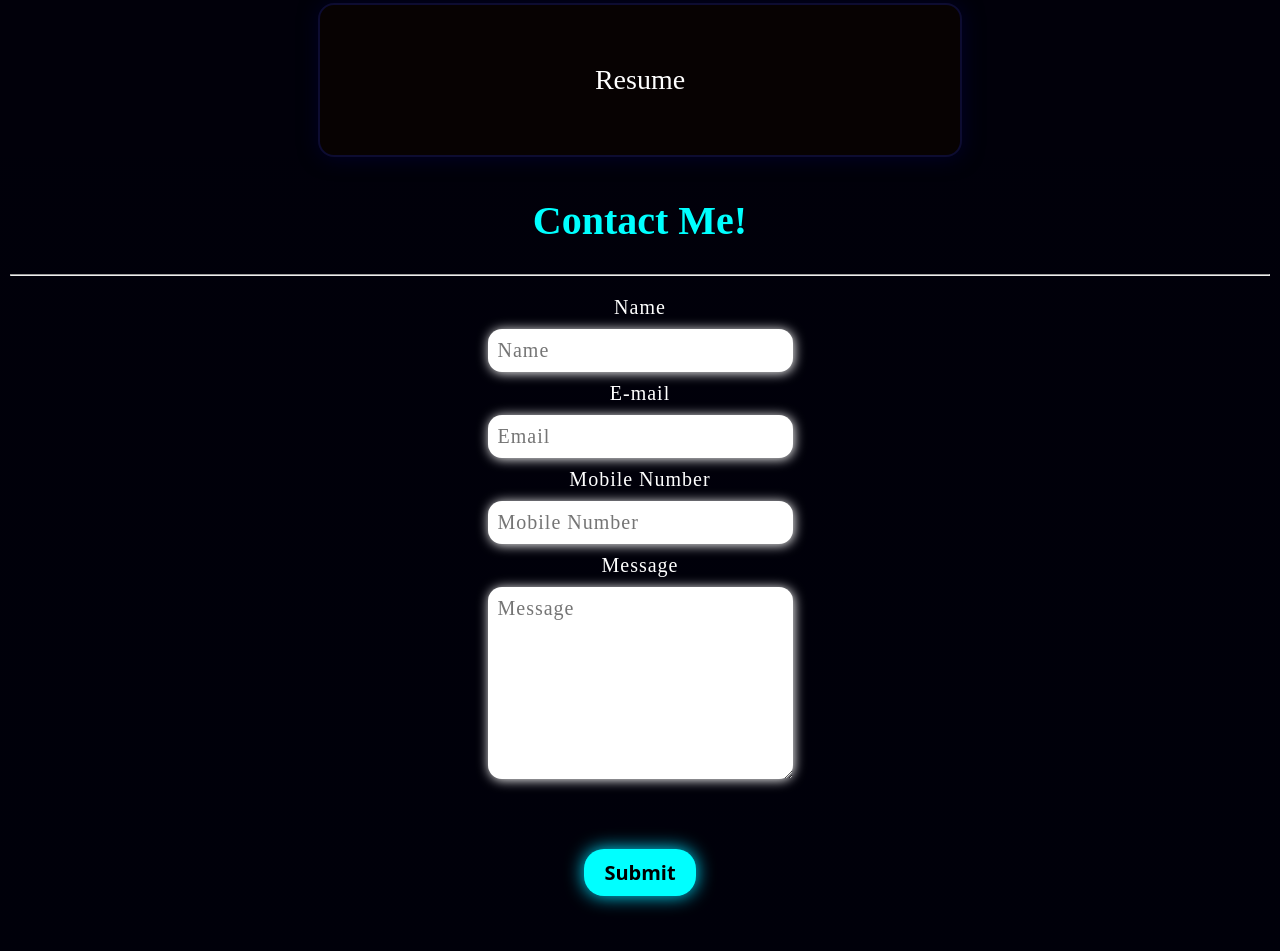
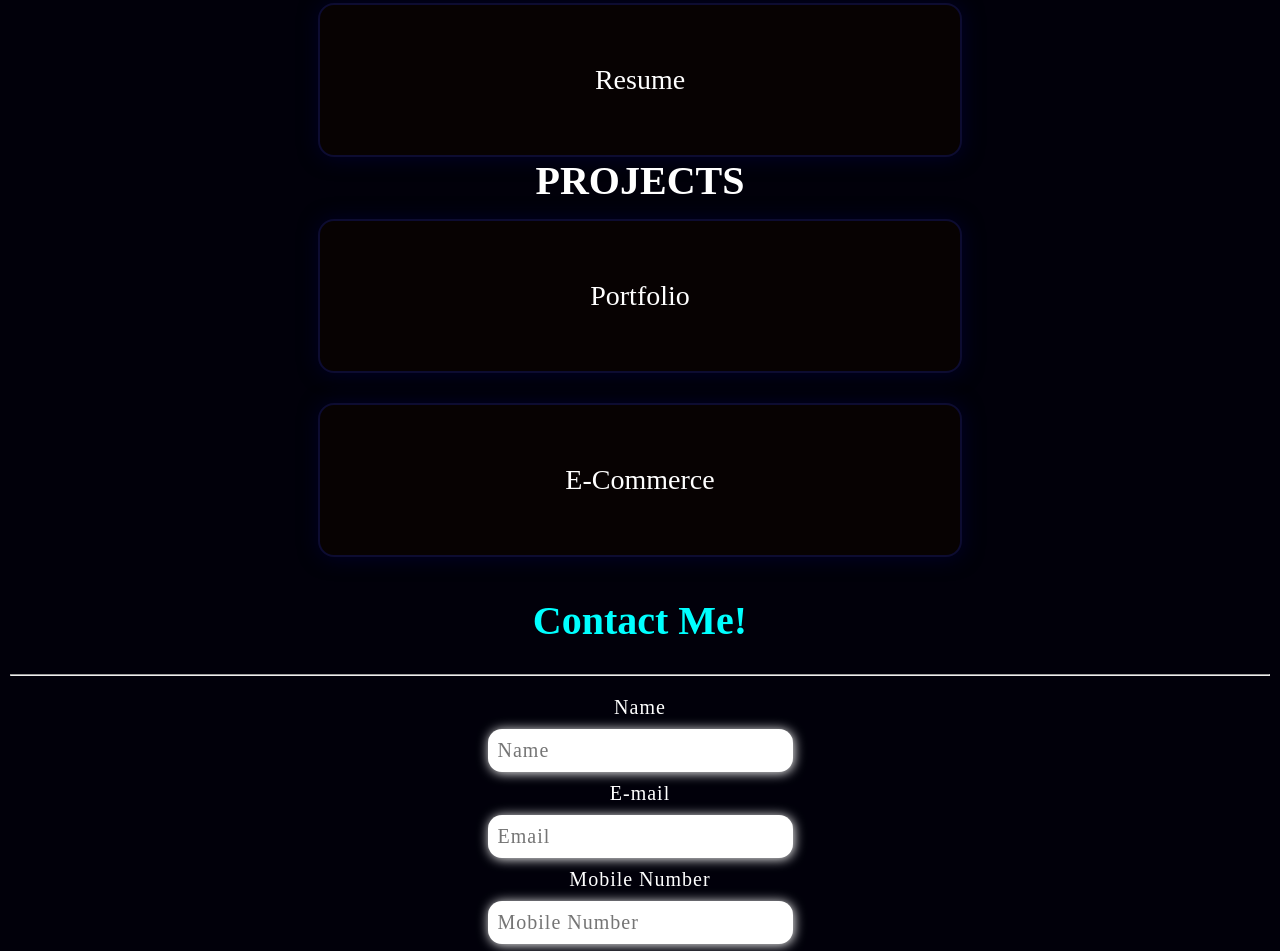
Before and after one commit to ksuresh6190/digital-portfolio, a plain HTML site: page index.html in a window 1280 px wide. Shown: the part 1428-2379 px from the top of the page. Drawn offline with nearby package versions, Linux system fonts and the light colour scheme.

Commit message:
Update index.html adding projects

```diff
--- a/index.html
+++ b/index.html
@@ -82,7 +82,12 @@
             <div class="proj2 proj"><a href="Completion Certificate skill build.pdf" target="_blank">Certificate</a></div>
             <div class="proj3 proj"><a href="white simple student cv resume_20241203_190732_0000.png" target="_blank">Resume</a></div>
         </div>
-
+     <div id="project">
+        <div class="project-title">Projects</div>
+        <div class="projects-lists">
+            <div class="proj2 proj"><a href="https://ksuresh6190.github.io/portfoliowebsite/" target="_blank">Portfolio</a></div>
+            <div class="proj3 proj"><a href="https://ksuresh6190.github.io/Restaurant/" target="_blank">E-Commerce</a></div>
+        </div>
     </div>
     <div class="contact" id="contact">
         <h1>Contact Me!</h1><hr>
```
